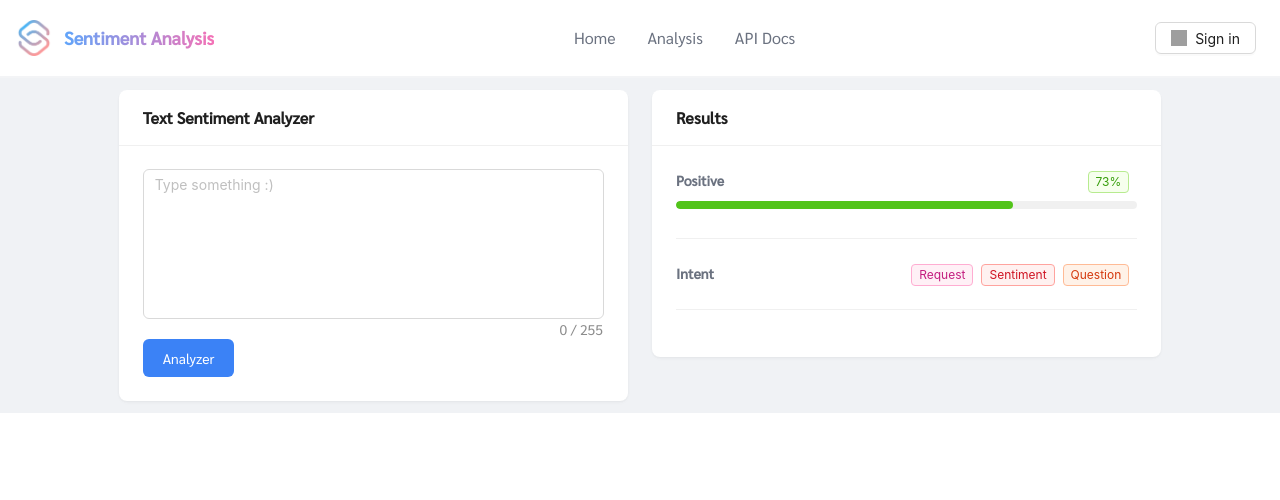
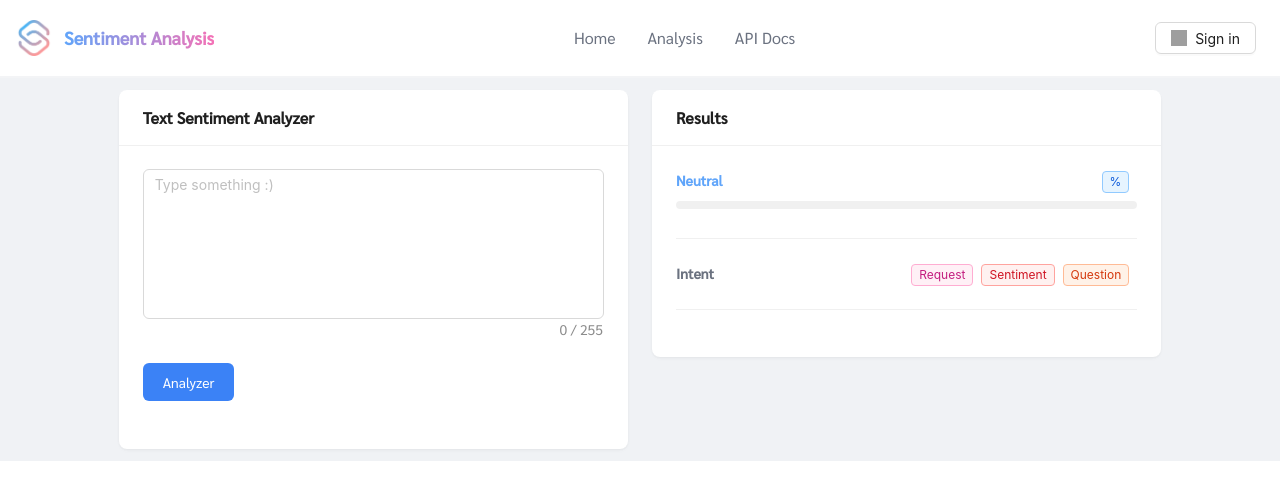
Before and after one commit to Notties/Sentiment-Analysis-WebApp, a Next.js app: page / in a window 1280 px wide. Shown: the top 500 px of the page. Built offline with nearby package versions, Linux system fonts and the light colour scheme; no server answers; grey boxes are pictures that could not be loaded.

Commit message:
update home: add api

```diff
--- a/src/components/Analysis/importCSV.tsx
+++ b/src/components/Analysis/importCSV.tsx
@@ -1,19 +1,18 @@
 import React, { useState } from "react";
-import { FileExcelOutlined, UserOutlined } from "@ant-design/icons";
-import { Col, Layout, List, Menu, MenuProps, Row, Table, theme } from "antd";
+import { FileExcelOutlined } from "@ant-design/icons";
+import {
+  Layout,
+  Menu,
+  MenuProps,
+  Table,
+  theme,
+} from "antd";
 import type { NextPage } from "next";
-import { UploadOutlined } from "@ant-design/icons";
 import type { UploadProps } from "antd";
-import { Button, message, Upload } from "antd";
+import { message, Upload } from "antd";
 import Papa from "papaparse";
 
-const { Header, Content, Footer, Sider } = Layout;
-
-const kvArray = [
-  { index: 1, value: 10 },
-  { index: 2, value: 20 },
-  { index: 3, value: 30 },
-];
+const { Content, Footer, Sider } = Layout;
 
 const ImportCSV: NextPage = () => {
   const [fileCSV, setfileCSV] = useState<any>([{ name: "", data: "" }]);
@@ -51,7 +50,7 @@ const ImportCSV: NextPage = () => {
         .slice(0, -1)
         .map((innerArray: any) => ({
           No: innerArray[0],
-          Sentiment: innerArray[1],
+          Text: innerArray[1],
         }));
       setfileCSV([...fileCSV, { name: `${file.name}`, data: adaptedData }]);
       setselectCSV(fileCSV.length);
@@ -156,17 +155,20 @@ const ImportCSV: NextPage = () => {
                     title: "No",
                     dataIndex: "No",
                     key: "No",
-                    width: "1%",
+                    width: "20%",
                   },
                   {
-                    title: "Sentiment",
-                    dataIndex: "Sentiment",
-                    key: "Sentiment",
-                    width: "12%",
+                    title: "Text",
+                    dataIndex: "Text",
+                    key: "Text",
+                    width: "80%",
                   },
                 ]}
-                dataSource={fileCSV ? fileCSV[selectCSV].data : ""}
-                pagination={{ pageSize: 50 }}
+                dataSource={fileCSV ? fileCSV[selectCSV].data : []}
+                pagination={{
+                  defaultCurrent: 1,
+                  pageSizeOptions: [10, 50, 100],
+                }}
                 scroll={{ y: 540 }}
               />
             </div>
--- a/src/components/Home/home.tsx
+++ b/src/components/Home/home.tsx
@@ -1,8 +1,18 @@
-import { Card, Col, Divider, Progress, Row, Space, Tag } from "antd";
+import {
+  Card,
+  Col,
+  Divider,
+  Form,
+  Progress,
+  Row,
+  Space,
+  Tag,
+  message,
+} from "antd";
 import type { NextPage } from "next";
 import { Input } from "antd";
 import { useEffect, useState } from "react";
-import { Skeleton, } from "antd";
+import { Skeleton } from "antd";
 import useStore from "@/src/store/useStore";
 import { useSession } from "next-auth/react";
 
@@ -10,14 +20,9 @@ const Home: NextPage = () => {
   const { TextArea } = Input;
   const [loading, setLoading] = useState(true);
   const [userId, setuserId] = useState("");
+  const [dataSentiment, setDataSentiment] = useState<any>({ data: "" });
+  const [form] = Form.useForm();
   const { data: session } = useSession();
-
-  const onSubmit = () => {
-    setLoading(false);
-    setTimeout(() => {
-      setLoading(true);
-    }, 2000);
-  };
 
   async function GetUserId() {
     const res = await fetch("/api/userId", {
@@ -26,9 +31,42 @@ const Home: NextPage = () => {
       body: JSON.stringify(session?.user?.email as string),
     });
     const userId = await res.json();
-    setuserId(userId.userId)
-    return userId.userId
+    setuserId(userId.userId);
+    return userId.userId;
   }
+
+  const sendAPI = async () => {
+    try {
+      message.loading("Analyzing...");
+      setLoading(false)
+      const res = await fetch("https://f134-2403-6200-88a2-e015-c2f-5689-29f5-9732.ngrok-free.app/sentiment/", {
+        method: "POST",
+        headers: {
+          "Content-Type": "application/json",
+        },
+        body: JSON.stringify({ text: form.getFieldValue([]).Text.toString() }),
+      });
+      const result = await res.json();
+      console.log("result", result);
+      message.destroy();
+      message.success("Analyzer success!");
+      setLoading(true)
+      setDataSentiment(result);
+    } catch (error) {
+      message.destroy();
+      message.error("Analyzer error!");
+      setLoading(true)
+      console.error(error);
+    }
+  };
+
+  const onFinish = () => {
+    sendAPI();
+  };
+
+  const onFinishFailed = () => {
+    message.warning("Please fill out Text");
+  };
 
   return (
     <>
@@ -40,22 +78,45 @@ const Home: NextPage = () => {
               bordered={false}
               className="m-3"
             >
+              <Form
+                form={form}
+                layout="vertical"
+                onFinish={onFinish}
+                onFinishFailed={onFinishFailed}
+                autoComplete="off"
+              >
+                <Form.Item
+                  name="Text"
+                  rules={[
+                    { required: true, message: "Please fill out Text!" },
+                    {
+                      type: "string",
+                    },
+                  ]}
+                >
                   <TextArea
+                    name="Text"
                     placeholder="Type something :)"
                     allowClear
                     style={{ height: 150, resize: "none" }}
                     maxLength={255}
                     showCount
                   />
+                </Form.Item>
+                <Form.Item>
+                  <Space>
                     <button
                       className="flex sm:inline-flex justify-center items-center
                 bg-blue-500 hover:bg-blue-600 active:bg-blue-700 focus-visible:ring
                 ring-blue-300 text-white text-center rounded-md outline-none
                 transition duration-200 px-5 py-2 mt-5"
-                onClick={onSubmit}
+                      type="submit"
                     >
                       Analyzer
                     </button>
+                  </Space>
+                </Form.Item>
+              </Form>
             </Card>
           </Col>
 
@@ -69,13 +130,39 @@ const Home: NextPage = () => {
                 <>
                   <div>
                     <Row justify={"space-between"}>
-                      <p className="font-semibold text-gray-500 ">Positive</p>
+                      <p className={`font-semibold ${!dataSentiment.data.sentiment
+                          ? "text-blue-400"
+                          : dataSentiment.data.sentiment === "neutral"
+                          ? "text-blue-400"
+                          : dataSentiment.data.sentiment === "negative"
+                          ? "text-red-400"
+                          : "text-green-600"}`}>
+                        {!dataSentiment.data.sentiment
+                          ? "Neutral"
+                          : dataSentiment.data.sentiment === "neutral"
+                          ? "Neutral"
+                          : dataSentiment.data.sentiment === "negative"
+                          ? "Negative"
+                          : "Positive"}
+                      </p>
                       <Space size={[0, 8]} wrap>
-                        <Tag color="green">73%</Tag>
+                        <Tag color={!dataSentiment.data.sentiment
+                          ? "blue"
+                          : dataSentiment.data.sentiment === "neutral"
+                          ? "blue"
+                          : dataSentiment.data.sentiment === "negative"
+                          ? "red"
+                          : "green"}>{dataSentiment.data.percentage}%</Tag>
                       </Space>
                       <Progress
-                        percent={73}
-                        status="success"
+                        percent={dataSentiment.data.percentage}
+                        status={!dataSentiment.data.sentiment
+                          ? "normal"
+                          : dataSentiment.data.sentiment === "neutral"
+                          ? "normal"
+                          : dataSentiment.data.sentiment === "negative"
+                          ? "exception"
+                          : "success"}
                         showInfo={false}
                       />
                     </Row>
--- a/src/pages/analysis.tsx
+++ b/src/pages/analysis.tsx
@@ -2,21 +2,10 @@ import React from "react";
 import {
   CloudUploadOutlined,
   FacebookOutlined,
-  FileExcelOutlined,
-  ImportOutlined,
-  LaptopOutlined,
-  NotificationOutlined,
-  UploadOutlined,
-  UserOutlined,
-  VideoCameraOutlined,
 } from "@ant-design/icons";
-import { Layout, Menu, MenuProps, Tabs, theme } from "antd";
+import { Tabs } from "antd";
 import ImportCSV from "@/src/components/Analysis/importCSV";
 import type { NextPage } from "next";
-const { Header, Content, Footer, Sider } = Layout;
-import { Typography } from "antd";
-
-const { Text } = Typography;
 
 const analysis: NextPage = () => {
   return (
```
Also changed, not shown: next.config.js (+5 -5 lines). Lines whose indentation alone changed are shown as unchanged.
